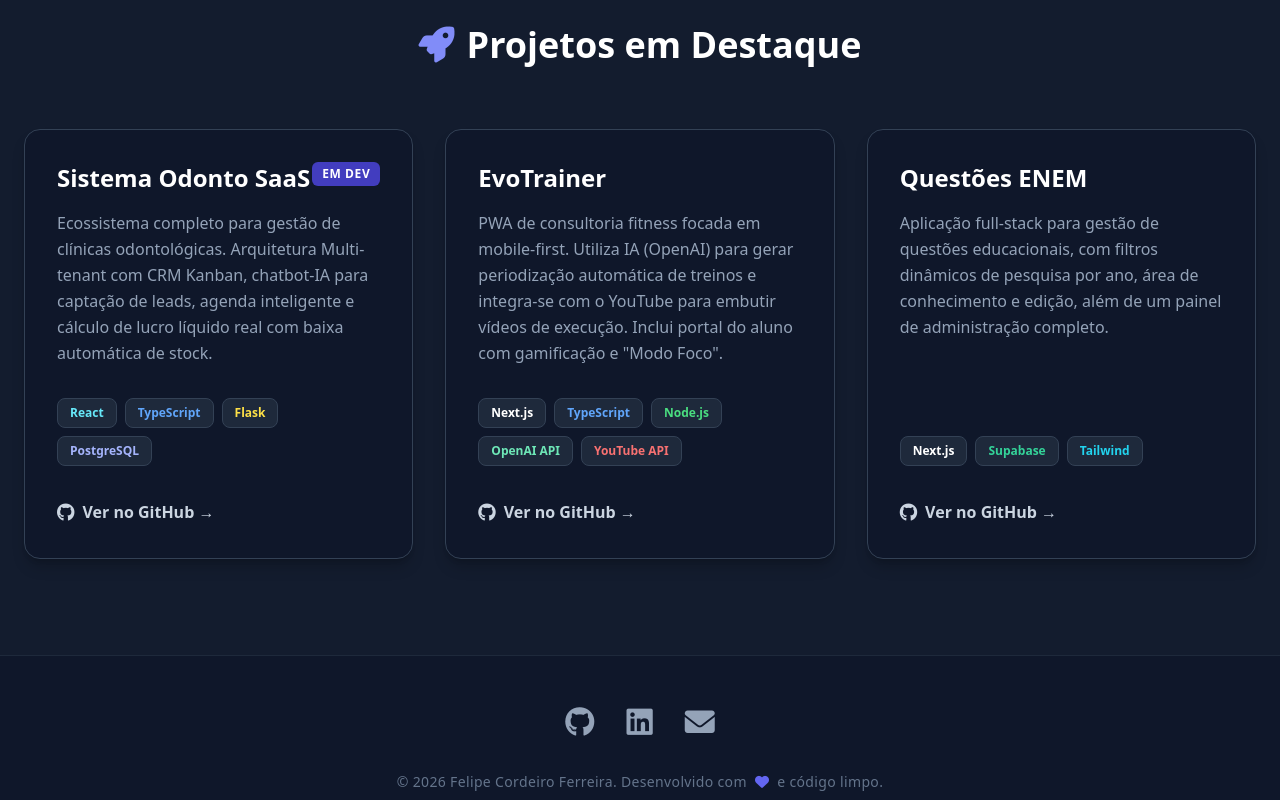
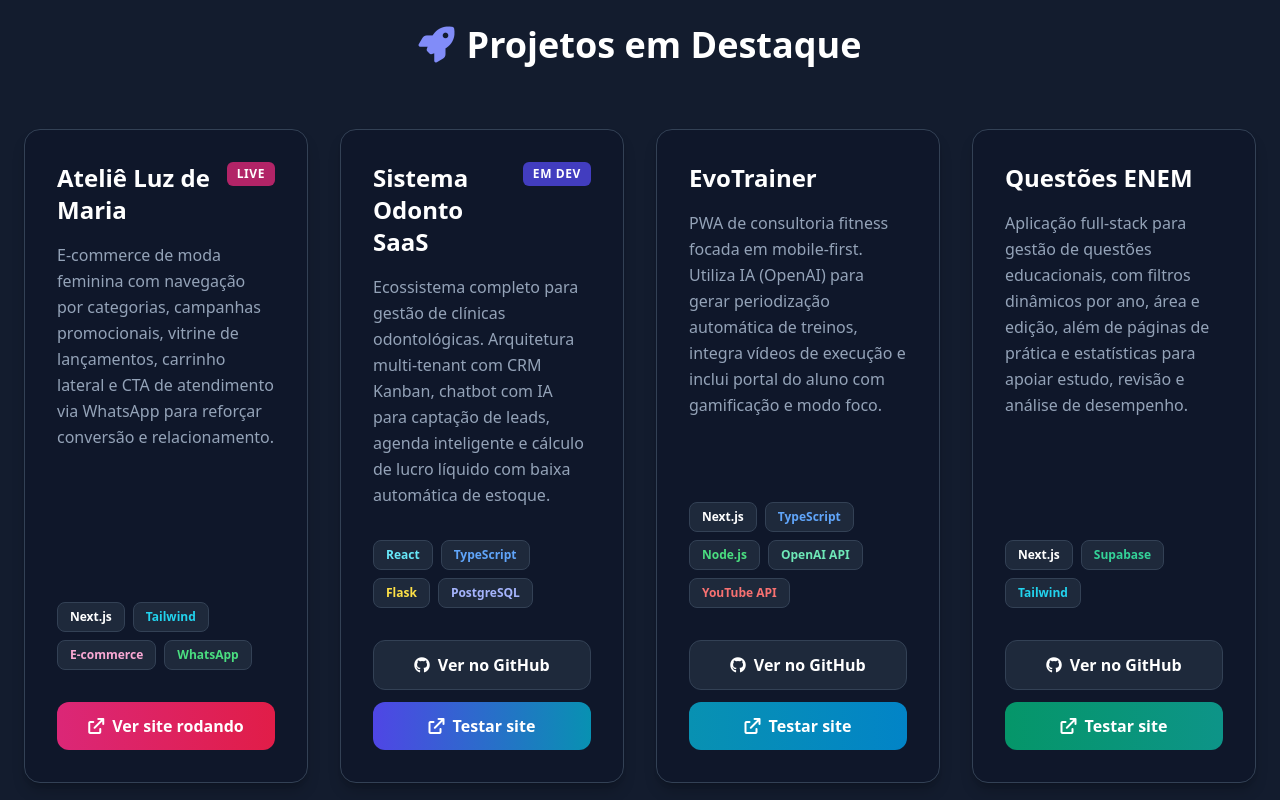
Before and after one commit to Felicordeirofcf/portfolio, a plain HTML site: page index.html in a window 1280 px wide. Shown: the part 1440-2240 px from the top of the page. Drawn offline with nearby package versions, Linux system fonts and the light colour scheme.

Commit message:
Update index.html

```diff
--- a/index.html
+++ b/index.html
@@ -1,5 +1,5 @@
 <!DOCTYPE html>
-<html lang="pt-PT" class="scroll-smooth">
+<html lang="pt-BR" class="scroll-smooth">
 <head>
     <meta charset="UTF-8">
     <meta name="viewport" content="width=device-width, initial-scale=1.0">
@@ -79,29 +79,55 @@
         </div>
     </section>
 
+
     <section id="projetos" class="py-24 bg-slate-800/30 border-t border-slate-800/50 px-6">
         <div class="max-w-7xl mx-auto">
             <h2 class="text-3xl md:text-4xl font-bold mb-16 text-center text-white flex items-center justify-center gap-3">
                 <i class="fas fa-rocket text-indigo-400"></i> Projetos em Destaque
             </h2>
 
-            <div class="grid md:grid-cols-2 lg:grid-cols-3 gap-8">
+            <div class="grid md:grid-cols-2 xl:grid-cols-4 gap-8">
+
+                <div class="group bg-slate-900 p-8 rounded-2xl border border-slate-700 hover:border-pink-500 hover:-translate-y-2 transition-all duration-300 shadow-lg shadow-black/20 hover:shadow-pink-500/20 flex flex-col relative overflow-hidden">
+                    <div class="absolute top-0 right-0 w-24 h-24 bg-pink-500/10 rounded-bl-full -z-10 group-hover:scale-110 transition-transform"></div>
+                    <div class="flex justify-between items-start mb-4 gap-3">
+                        <h3 class="text-2xl font-bold text-white group-hover:text-pink-300 transition-colors">Ateliê Luz de Maria</h3>
+                        <span class="text-xs bg-pink-600/80 text-white px-2.5 py-1 rounded-md font-bold uppercase tracking-wider whitespace-nowrap">Live</span>
+                    </div>
+                    <p class="text-slate-400 mb-8 flex-grow leading-relaxed">E-commerce de moda feminina com navegação por categorias, campanhas promocionais, vitrine de lançamentos, carrinho lateral e CTA de atendimento via WhatsApp para reforçar conversão e relacionamento.</p>
+                    <div class="flex flex-wrap gap-2 mb-8 text-xs font-bold">
+                        <span class="bg-slate-800 text-white px-3 py-1.5 rounded-lg border border-slate-700">Next.js</span>
+                        <span class="bg-slate-800 text-cyan-400 px-3 py-1.5 rounded-lg border border-slate-700">Tailwind</span>
+                        <span class="bg-slate-800 text-pink-300 px-3 py-1.5 rounded-lg border border-slate-700">E-commerce</span>
+                        <span class="bg-slate-800 text-green-400 px-3 py-1.5 rounded-lg border border-slate-700">WhatsApp</span>
+                    </div>
+                    <div class="flex flex-col gap-3 mt-auto">
+                        <a href="https://atelie-ebon.vercel.app/" target="_blank" rel="noopener noreferrer" class="w-full bg-gradient-to-r from-pink-600 to-rose-600 hover:from-pink-500 hover:to-rose-500 text-white px-4 py-3 rounded-xl font-semibold inline-flex items-center justify-center transition-all duration-300">
+                            <i class="fas fa-arrow-up-right-from-square mr-2"></i> Ver site rodando
+                        </a>
+                    </div>
+                </div>
 
                 <div class="group bg-slate-900 p-8 rounded-2xl border border-slate-700 hover:border-indigo-500 hover:-translate-y-2 transition-all duration-300 shadow-lg shadow-black/20 hover:shadow-indigo-500/20 flex flex-col">
-                    <div class="flex justify-between items-start mb-4">
+                    <div class="flex justify-between items-start mb-4 gap-3">
                         <h3 class="text-2xl font-bold text-white group-hover:text-indigo-300 transition-colors">Sistema Odonto SaaS</h3>
-                        <span class="text-xs bg-indigo-600/80 text-white px-2.5 py-1 rounded-md font-bold uppercase tracking-wider">Em Dev</span>
+                        <span class="text-xs bg-indigo-600/80 text-white px-2.5 py-1 rounded-md font-bold uppercase tracking-wider whitespace-nowrap">Em Dev</span>
                     </div>
-                    <p class="text-slate-400 mb-8 flex-grow leading-relaxed">Ecossistema completo para gestão de clínicas odontológicas. Arquitetura Multi-tenant com CRM Kanban, chatbot-IA para captação de leads, agenda inteligente e cálculo de lucro líquido real com baixa automática de stock.</p>
+                    <p class="text-slate-400 mb-8 flex-grow leading-relaxed">Ecossistema completo para gestão de clínicas odontológicas. Arquitetura multi-tenant com CRM Kanban, chatbot com IA para captação de leads, agenda inteligente e cálculo de lucro líquido com baixa automática de estoque.</p>
                     <div class="flex flex-wrap gap-2 mb-8 text-xs font-bold">
                         <span class="bg-slate-800 text-cyan-300 px-3 py-1.5 rounded-lg border border-slate-700">React</span>
                         <span class="bg-slate-800 text-blue-400 px-3 py-1.5 rounded-lg border border-slate-700">TypeScript</span>
                         <span class="bg-slate-800 text-yellow-300 px-3 py-1.5 rounded-lg border border-slate-700">Flask</span>
                         <span class="bg-slate-800 text-indigo-300 px-3 py-1.5 rounded-lg border border-slate-700">PostgreSQL</span>
                     </div>
-                    <a href="https://github.com/Felicordeirofcf/Sistemaodonto" target="_blank" class="text-slate-300 hover:text-white font-semibold inline-flex items-center group/link mt-auto">
-                        <i class="fab fa-github mr-2 text-lg group-hover/link:text-indigo-400 transition-colors"></i> Ver no GitHub &rarr;
-                    </a>
+                    <div class="flex flex-col gap-3 mt-auto">
+                        <a href="https://github.com/Felicordeirofcf/Sistemaodonto" target="_blank" rel="noopener noreferrer" class="w-full bg-slate-800 hover:bg-slate-700 text-white px-4 py-3 rounded-xl font-semibold inline-flex items-center justify-center transition-all duration-300 border border-slate-700">
+                            <i class="fab fa-github mr-2"></i> Ver no GitHub
+                        </a>
+                        <a href="https://sistemaodonto.vercel.app" target="_blank" rel="noopener noreferrer" class="w-full bg-gradient-to-r from-indigo-600 to-cyan-600 hover:from-indigo-500 hover:to-cyan-500 text-white px-4 py-3 rounded-xl font-semibold inline-flex items-center justify-center transition-all duration-300">
+                            <i class="fas fa-arrow-up-right-from-square mr-2"></i> Testar site
+                        </a>
+                    </div>
                 </div>
 
                 <div class="group bg-slate-900 p-8 rounded-2xl border border-slate-700 hover:border-cyan-400 hover:-translate-y-2 transition-all duration-300 shadow-lg shadow-black/20 hover:shadow-cyan-400/20 flex flex-col relative overflow-hidden">
@@ -109,7 +135,7 @@
                     <div class="flex justify-between items-start mb-4">
                         <h3 class="text-2xl font-bold text-white group-hover:text-cyan-300 transition-colors">EvoTrainer</h3>
                     </div>
-                    <p class="text-slate-400 mb-8 flex-grow leading-relaxed">PWA de consultoria fitness focada em mobile-first. Utiliza IA (OpenAI) para gerar periodização automática de treinos e integra-se com o YouTube para embutir vídeos de execução. Inclui portal do aluno com gamificação e "Modo Foco".</p>
+                    <p class="text-slate-400 mb-8 flex-grow leading-relaxed">PWA de consultoria fitness focada em mobile-first. Utiliza IA (OpenAI) para gerar periodização automática de treinos, integra vídeos de execução e inclui portal do aluno com gamificação e modo foco.</p>
                     <div class="flex flex-wrap gap-2 mb-8 text-xs font-bold">
                         <span class="bg-slate-800 text-white px-3 py-1.5 rounded-lg border border-slate-700">Next.js</span>
                         <span class="bg-slate-800 text-blue-400 px-3 py-1.5 rounded-lg border border-slate-700">TypeScript</span>
@@ -117,34 +143,45 @@
                         <span class="bg-slate-800 text-emerald-300 px-3 py-1.5 rounded-lg border border-slate-700">OpenAI API</span>
                         <span class="bg-slate-800 text-red-400 px-3 py-1.5 rounded-lg border border-slate-700">YouTube API</span>
                     </div>
-                    <a href="https://github.com/Felicordeirofcf/Evotrainer" target="_blank" class="text-slate-300 hover:text-white font-semibold inline-flex items-center group/link mt-auto">
-                        <i class="fab fa-github mr-2 text-lg group-hover/link:text-cyan-400 transition-colors"></i> Ver no GitHub &rarr;
-                    </a>
+                    <div class="flex flex-col gap-3 mt-auto">
+                        <a href="https://github.com/Felicordeirofcf/Evotrainer" target="_blank" rel="noopener noreferrer" class="w-full bg-slate-800 hover:bg-slate-700 text-white px-4 py-3 rounded-xl font-semibold inline-flex items-center justify-center transition-all duration-300 border border-slate-700">
+                            <i class="fab fa-github mr-2"></i> Ver no GitHub
+                        </a>
+                        <a href="https://evotrainer.vercel.app" target="_blank" rel="noopener noreferrer" class="w-full bg-gradient-to-r from-cyan-600 to-sky-600 hover:from-cyan-500 hover:to-sky-500 text-white px-4 py-3 rounded-xl font-semibold inline-flex items-center justify-center transition-all duration-300">
+                            <i class="fas fa-arrow-up-right-from-square mr-2"></i> Testar site
+                        </a>
+                    </div>
                 </div>
 
-                <div class="group bg-slate-900 p-8 rounded-2xl border border-slate-700 hover:border-indigo-500 hover:-translate-y-2 transition-all duration-300 shadow-lg shadow-black/20 hover:shadow-indigo-500/20 flex flex-col">
+                <div class="group bg-slate-900 p-8 rounded-2xl border border-slate-700 hover:border-emerald-500 hover:-translate-y-2 transition-all duration-300 shadow-lg shadow-black/20 hover:shadow-emerald-500/20 flex flex-col">
                     <div class="flex justify-between items-start mb-4">
-                        <h3 class="text-2xl font-bold text-white group-hover:text-indigo-300 transition-colors">Questões ENEM</h3>
+                        <h3 class="text-2xl font-bold text-white group-hover:text-emerald-300 transition-colors">Questões ENEM</h3>
                     </div>
-                    <p class="text-slate-400 mb-8 flex-grow leading-relaxed">Aplicação full-stack para gestão de questões educacionais, com filtros dinâmicos de pesquisa por ano, área de conhecimento e edição, além de um painel de administração completo.</p>
+                    <p class="text-slate-400 mb-8 flex-grow leading-relaxed">Aplicação full-stack para gestão de questões educacionais, com filtros dinâmicos por ano, área e edição, além de páginas de prática e estatísticas para apoiar estudo, revisão e análise de desempenho.</p>
                     <div class="flex flex-wrap gap-2 mb-8 text-xs font-bold">
                         <span class="bg-slate-800 text-white px-3 py-1.5 rounded-lg border border-slate-700">Next.js</span>
                         <span class="bg-slate-800 text-emerald-400 px-3 py-1.5 rounded-lg border border-slate-700">Supabase</span>
                         <span class="bg-slate-800 text-cyan-400 px-3 py-1.5 rounded-lg border border-slate-700">Tailwind</span>
                     </div>
-                    <a href="https://github.com/Felicordeirofcf/questoesenem" target="_blank" class="text-slate-300 hover:text-white font-semibold inline-flex items-center group/link mt-auto">
-                        <i class="fab fa-github mr-2 text-lg group-hover/link:text-indigo-400 transition-colors"></i> Ver no GitHub &rarr;
-                    </a>
+                    <div class="flex flex-col gap-3 mt-auto">
+                        <a href="https://github.com/Felicordeirofcf/questoesenem" target="_blank" rel="noopener noreferrer" class="w-full bg-slate-800 hover:bg-slate-700 text-white px-4 py-3 rounded-xl font-semibold inline-flex items-center justify-center transition-all duration-300 border border-slate-700">
+                            <i class="fab fa-github mr-2"></i> Ver no GitHub
+                        </a>
+                        <a href="https://questoesenem.vercel.app" target="_blank" rel="noopener noreferrer" class="w-full bg-gradient-to-r from-emerald-600 to-teal-600 hover:from-emerald-500 hover:to-teal-500 text-white px-4 py-3 rounded-xl font-semibold inline-flex items-center justify-center transition-all duration-300">
+                            <i class="fas fa-arrow-up-right-from-square mr-2"></i> Testar site
+                        </a>
+                    </div>
                 </div>
 
             </div>
         </div>
     </section>
 
+
     <footer class="py-12 border-t border-slate-800 bg-slate-900 text-center">
         <div class="flex justify-center gap-8 mb-8">
             <a href="https://github.com/Felicordeirofcf" target="_blank" class="text-3xl text-slate-400 hover:text-indigo-400 hover:-translate-y-1 transition-all"><i class="fab fa-github"></i></a>
-            <a href="https://linkedin.com/in/felipe-cordeiro-ferreira-446751145" target="_blank" class="text-3xl text-slate-400 hover:text-blue-500 hover:-translate-y-1 transition-all"><i class="fab fa-linkedin"></i></a>
+            <a href="https://www.linkedin.com/in/felipe-cordeiro-ferreira-44b751145/" target="_blank" class="text-3xl text-slate-400 hover:text-blue-500 hover:-translate-y-1 transition-all"><i class="fab fa-linkedin"></i></a>
             <a href="mailto:felipecordeirofcf@gmail.com" class="text-3xl text-slate-400 hover:text-cyan-400 hover:-translate-y-1 transition-all"><i class="fas fa-envelope"></i></a>
         </div>
         <p class="text-slate-500 font-medium tracking-wide text-sm">&copy; 2026 Felipe Cordeiro Ferreira. Desenvolvido com <i class="fas fa-heart text-indigo-500 mx-1"></i> e código limpo.</p>
```
